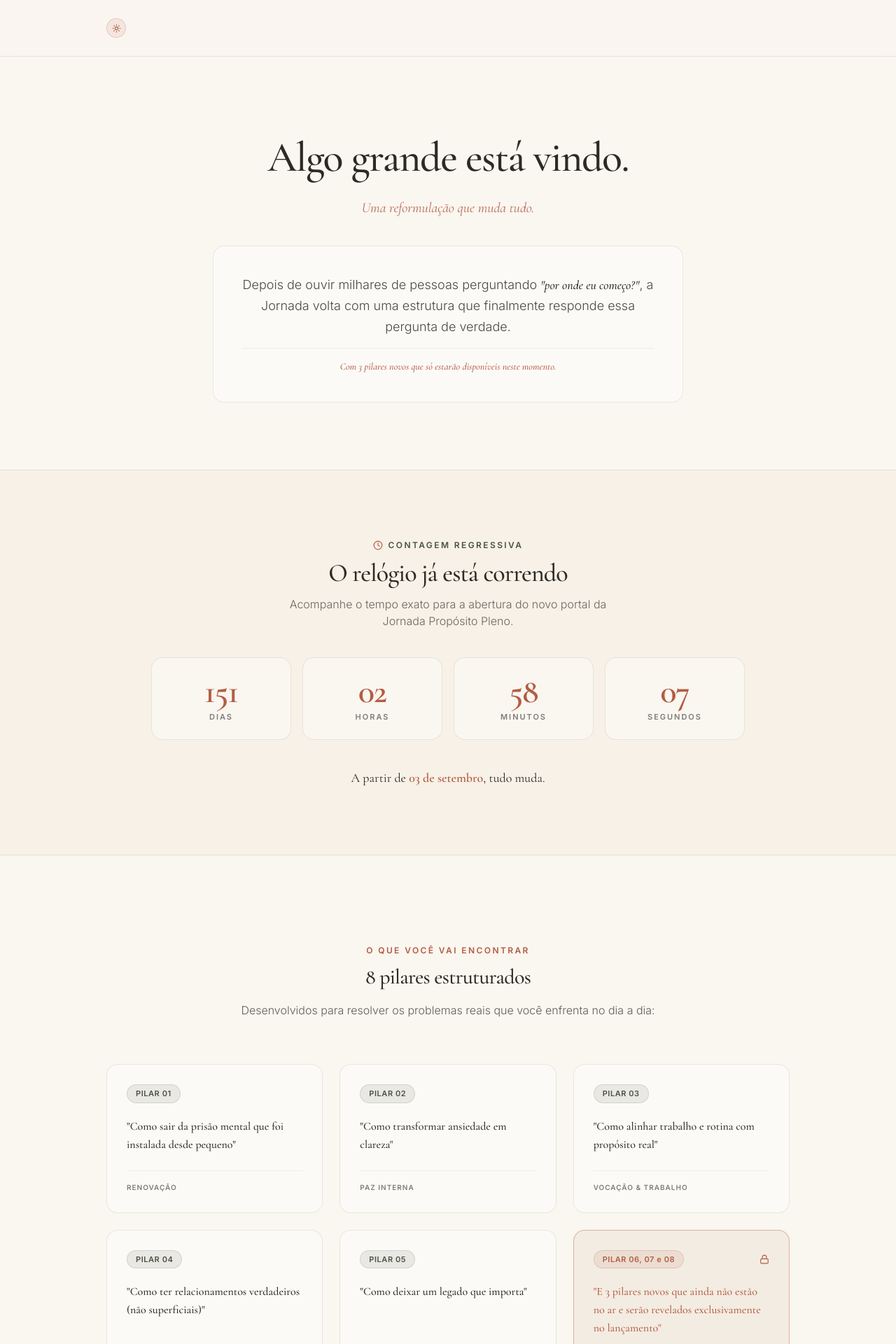
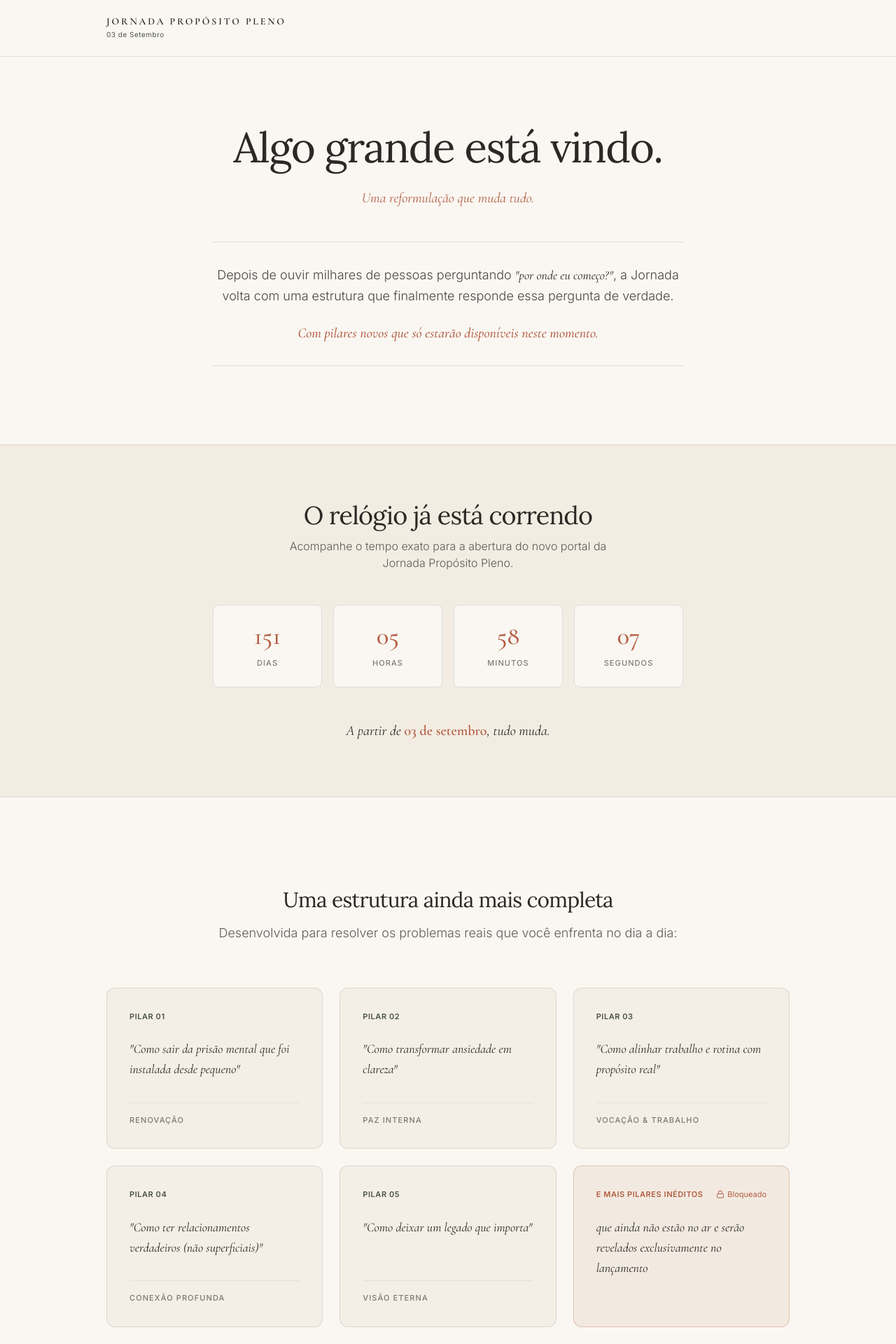
Before and after one commit to tiagoncosta/Jornada-Prop-sito-site-02, a React (Vite) app: page / in a window 1280 px wide. Shown: the top 1920 px of the page at 70% size. Built offline with nearby package versions, Linux system fonts and the light colour scheme.

Commit message:
feat: update app branding and countdown target
- Set locale to pt-BR and update metadata.
- Adjust countdown target to September 3, 2026.
- Refine design tokens and animation constants for better visual flow.

```diff
--- a/index.html
+++ b/index.html
@@ -1,9 +1,9 @@
 <!doctype html>
-<html lang="en">
+<html lang="pt-BR">
   <head>
     <meta charset="UTF-8" />
     <meta name="viewport" content="width=device-width, initial-scale=1.0" />
-    <title>My Google AI Studio App</title>
+    <title>Jornada Propósito Pleno • Pré-Lançamento</title>
   </head>
   <body>
     <div id="root"></div>
--- a/src/App.tsx
+++ b/src/App.tsx
@@ -5,21 +5,24 @@
 
 import React, { useState, useEffect } from 'react';
 import { motion } from 'motion/react';
-import {
-  Clock,
-  Sun,
-  Lock,
-  Compass,
-  Calendar
-} from 'lucide-react';
+import { Lock } from 'lucide-react';
 
-const Reveal = ({ children, delay = 0, className = "" }: { children: React.ReactNode; delay?: number; className?: string; key?: React.Key }) => {
+const Reveal = ({
+  children,
+  delay = 0,
+  className = ""
+}: {
+  children: React.ReactNode;
+  delay?: number;
+  className?: string;
+  key?: React.Key
+}) => {
   return (
     <motion.div
       initial={{ opacity: 0, y: 14 }}
       whileInView={{ opacity: 1, y: 0 }}
-      viewport={{ once: true, margin: "-60px" }}
-      transition={{ duration: 0.7, delay, ease: [0.16, 1, 0.3, 1] }}
+      viewport={{ once: true, margin: "-40px" }}
+      transition={{ duration: 0.6, delay, ease: [0.16, 1, 0.3, 1] }}
       className={className}
     >
       {children}
@@ -37,14 +40,9 @@ export default function App() {
 
   useEffect(() => {
     const calculateTimeLeft = () => {
+      // Target: 03 de setembro de 2026, 00:00 (Brasília UTC-3)
+      const target = new Date('2026-09-03T00:00:00-03:00');
       const now = new Date();
-      let year = now.getFullYear();
-      let target = new Date(year, 8, 3, 0, 0, 0); // September 3rd (Month index 8 = September)
-
-      if (now.getTime() > target.getTime()) {
-        target = new Date(year + 1, 8, 3, 0, 0, 0);
-      }
-
       const diff = target.getTime() - now.getTime();
 
       if (diff > 0) {
@@ -64,69 +62,67 @@ export default function App() {
   }, []);
 
   return (
-    <div className="min-h-screen bg-bg text-text selection:bg-accent/15 selection:text-text relative font-sans">
+    <div className="min-h-screen bg-bg text-text selection:bg-accent/15 selection:text-text font-sans flex flex-col justify-between">
 
-      {/* Header */}
-      <header className="fixed top-0 w-full z-50 bg-bg/90 backdrop-blur-sm border-b border-border">
+      {/* Navigation Header */}
+      <header className="fixed top-0 w-full z-50 bg-bg/95 border-b border-border">
         <div className="container mx-auto px-6 h-16 md:h-20 flex items-center justify-between max-w-5xl">
           <div className="flex items-center gap-3">
-            <div className="w-7 h-7 rounded-full bg-accent/10 border border-accent/20 flex items-center justify-center text-accent">
-              <Sun size={13} />
+            <div>
+              <span className="text-xs md:text-sm font-serif font-semibold tracking-[0.2em] text-text block leading-none uppercase">
+                Jornada Propósito Pleno
+              </span>
+              <span className="text-[10px] font-sans text-olive tracking-wider block mt-1">
+                03 de Setembro
+              </span>
             </div>
           </div>
         </div>
       </header>
 
-      {/* 1. Hero / Mistério */}
-      <section className="relative pt-36 pb-16 md:pt-48 md:pb-24">
-        <div className="container mx-auto px-6 text-center max-w-3xl">
-
-
+      <main className="flex-1">
+        {/* 1. Hero Section */}
+        <section className="pt-32 pb-20 md:pt-44 md:pb-28">
+          <div className="container mx-auto px-6 max-w-3xl text-center">
             <Reveal>
-            <h1 className="text-4xl md:text-6xl font-serif font-medium mb-6 leading-[1.12] text-text">
+              <h1 className="text-4xl md:text-6xl font-display font-normal text-text tracking-tight mb-6 leading-[1.15]">
                 Algo grande está vindo.
               </h1>
 
-            <p className="text-xl md:text-2.5xl font-serif italic text-accent/90 mb-10">
+              <p className="text-xl md:text-2.5xl font-serif italic text-accent mb-12">
                 Uma reformulação que muda tudo.
               </p>
             </Reveal>
 
-          <Reveal delay={0.15}>
-            <div className="bg-[#FCFAF7] border border-border p-8 md:p-10 rounded-2xl max-w-2xl mx-auto text-left md:text-center space-y-4">
-              <p className="text-base md:text-lg text-text/85 font-light leading-relaxed font-sans">
-                Depois de ouvir milhares de pessoas perguntando <span className="font-serif italic text-text font-medium">"por onde eu começo?"</span>, a Jornada volta com uma estrutura que finalmente responde essa pergunta de verdade.
+            <Reveal delay={0.1}>
+              <div className="space-y-6 text-base md:text-lg text-text/85 font-light leading-relaxed max-w-2xl mx-auto border-t border-b border-border py-8">
+                <p>
+                  Depois de ouvir milhares de pessoas perguntando <span className="font-serif italic font-normal text-text">"por onde eu começo?"</span>, a Jornada volta com uma estrutura que finalmente responde essa pergunta de verdade.
                 </p>
-
-              <div className="pt-4 border-t border-border/70 text-sm font-serif italic text-accent font-medium">
-                Com 3 pilares novos que só estarão disponíveis neste momento.
-              </div>
+                <p className="font-serif italic text-accent font-medium text-lg md:text-xl">
+                  Com pilares novos que só estarão disponíveis neste momento.
+                </p>
               </div>
             </Reveal>
-
           </div>
         </section>
 
-      {/* 2. Countdown Section (Visual Principal) */}
-      <section id="countdown" className="py-16 md:py-24 bg-beige-light border-y border-border">
-        <div className="container mx-auto px-6 max-w-4xl text-center">
+        {/* 2. Seção Contagem Regressiva */}
+        <section className="py-20 bg-beige-light border-y border-border">
+          <div className="container mx-auto px-6 max-w-3xl text-center">
             <Reveal>
-            <div className="inline-flex items-center gap-2 text-xs font-semibold uppercase tracking-[0.2em] text-olive mb-3">
-              <Clock size={14} className="text-accent" />
-              <span>Contagem Regressiva</span>
-            </div>
-
-            <h2 className="text-2.5xl md:text-4xl font-serif font-medium text-text mb-3">
+              <h2 className="text-2.5xl md:text-4xl font-display font-normal text-text mb-3">
                 O relógio já está correndo
               </h2>
-            <p className="text-text/70 text-sm md:text-base font-light max-w-lg mx-auto mb-10">
+
+              <p className="text-text/75 text-sm md:text-base font-light max-w-lg mx-auto mb-12">
                 Acompanhe o tempo exato para a abertura do novo portal da Jornada Propósito Pleno.
               </p>
             </Reveal>
 
             {/* Countdown Grid */}
-          <Reveal delay={0.15}>
-            <div className="grid grid-cols-2 sm:grid-cols-4 gap-4 max-w-2.5xl mx-auto mb-10">
+            <Reveal delay={0.1}>
+              <div className="grid grid-cols-2 sm:grid-cols-4 gap-3 md:gap-4 max-w-2xl mx-auto mb-12">
                 {[
                   { label: 'Dias', value: timeLeft.days },
                   { label: 'Horas', value: timeLeft.hours },
@@ -135,41 +131,37 @@ export default function App() {
                 ].map((item, idx) => (
                   <div
                     key={idx}
-                  className="bg-bg border border-border rounded-2xl p-6 flex flex-col items-center justify-center"
+                    className="bg-bg border border-border p-6 rounded-lg text-center"
                   >
-                  <div className="text-4xl md:text-5xl font-serif font-semibold text-accent mb-1 tracking-tight">
+                    <span className="block text-3xl md:text-4xl font-serif font-medium text-accent mb-1">
                       {String(item.value).padStart(2, '0')}
-                  </div>
-                  <div className="text-[11px] font-semibold uppercase tracking-[0.18em] text-text/60">
+                    </span>
+                    <span className="text-[11px] font-sans font-medium tracking-widest text-text/60 uppercase">
                       {item.label}
-                  </div>
+                    </span>
                   </div>
                 ))}
               </div>
             </Reveal>
 
-          <Reveal delay={0.25}>
-            <p className="text-base md:text-lg font-serif text-text">
-              A partir de <span className="text-accent font-semibold">03 de setembro</span>, tudo muda.
+            <Reveal delay={0.2}>
+              <p className="text-lg md:text-xl font-serif italic text-text">
+                A partir de <span className="text-accent font-semibold not-italic">03 de setembro</span>, tudo muda.
               </p>
             </Reveal>
           </div>
         </section>
 
-      {/* 3. Tease dos Pilares */}
-      <section className="py-20 md:py-32 bg-bg">
+        {/* 3. Seção O Que Você Vai Encontrar */}
+        <section className="py-24 md:py-32">
           <div className="container mx-auto px-6 max-w-5xl">
-
-          <div className="text-center max-w-2xl mx-auto mb-16">
+            <div className="max-w-2xl mx-auto text-center mb-16">
               <Reveal>
-              <p className="text-xs font-semibold uppercase tracking-[0.2em] text-accent mb-3">
-                O Que Você Vai Encontrar
-              </p>
-              <h2 className="text-3xl md:text-4.5xl font-serif font-medium text-text mb-4">
-                8 pilares estruturados
+                <h2 className="text-3xl md:text-4.5xl font-display font-normal text-text mb-4">
+                  Uma estrutura ainda mais completa
                 </h2>
-              <p className="text-text/75 text-base font-light leading-relaxed">
-                Desenvolvidos para resolver os problemas reais que você enfrenta no dia a dia:
+                <p className="text-text/75 text-base md:text-lg font-light">
+                  Desenvolvida para resolver os problemas reais que você enfrenta no dia a dia:
                 </p>
               </Reveal>
             </div>
@@ -177,143 +169,132 @@ export default function App() {
             <div className="grid grid-cols-1 md:grid-cols-2 lg:grid-cols-3 gap-6">
               {[
                 {
-                num: "01",
-                text: "Como sair da prisão mental que foi instalada desde pequeno",
-                tag: "Renovação"
+                  num: 'PILAR 01',
+                  quote: 'Como sair da prisão mental que foi instalada desde pequeno',
+                  tag: 'Renovação'
                 },
                 {
-                num: "02",
-                text: "Como transformar ansiedade em clareza",
-                tag: "Paz Interna"
+                  num: 'PILAR 02',
+                  quote: 'Como transformar ansiedade em clareza',
+                  tag: 'Paz Interna'
                 },
                 {
-                num: "03",
-                text: "Como alinhar trabalho e rotina com propósito real",
-                tag: "Vocação & Trabalho"
+                  num: 'PILAR 03',
+                  quote: 'Como alinhar trabalho e rotina com propósito real',
+                  tag: 'Vocação & Trabalho'
                 },
                 {
-                num: "04",
-                text: "Como ter relacionamentos verdadeiros (não superficiais)",
-                tag: "Conexão Profunda"
+                  num: 'PILAR 04',
+                  quote: 'Como ter relacionamentos verdadeiros (não superficiais)',
+                  tag: 'Conexão Profunda'
                 },
                 {
-                num: "05",
-                text: "Como deixar um legado que importa",
-                tag: "Visão Eterna"
+                  num: 'PILAR 05',
+                  quote: 'Como deixar um legado que importa',
+                  tag: 'Visão Eterna'
                 },
                 {
-                num: "06, 07 e 08",
-                text: "E 3 pilares novos que ainda não estão no ar e serão revelados exclusivamente no lançamento",
-                tag: "Inédito & Secreto",
-                highlight: true
+                  num: 'E mais pilares inéditos',
+                  quote: 'que ainda não estão no ar e serão revelados exclusivamente no lançamento',
+                  locked: true
                 }
-            ].map((card, i) => (
-              <Reveal key={i} delay={i * 0.08}>
+              ].map((item, idx) => (
+                <Reveal key={idx} delay={idx * 0.05}>
                   <div
-                  className={`p-7 rounded-2xl border h-full flex flex-col justify-between ${
-                    card.highlight
-                      ? 'bg-[#F3ECE2] border-accent/40'
-                      : 'bg-[#FCFAF7] border-border'
+                    className={`h-full p-8 rounded-xl border flex flex-col justify-between transition-colors ${
+                      item.locked
+                        ? 'bg-[#F2EAE0] border-accent/30 text-text'
+                        : 'bg-card border-border hover:border-text/20'
                     }`}
                   >
                     <div>
-                    <div className="flex items-center justify-between mb-5">
-                      <span className={`text-[11px] font-semibold tracking-wider px-3 py-1 rounded-full border ${
-                        card.highlight
-                          ? 'bg-accent/10 border-accent/20 text-accent'
-                          : 'bg-olive/10 border-olive/15 text-olive'
+                      <div className="flex items-center justify-between mb-6">
+                        <span className={`text-[11px] font-sans font-semibold tracking-wider uppercase ${
+                          item.locked ? 'text-accent' : 'text-olive'
                         }`}>
-                        PILAR {card.num}
+                          {item.num}
                         </span>
-                      {card.highlight && (
-                        <Lock size={14} className="text-accent" />
+
+                        {item.locked && (
+                          <span className="inline-flex items-center gap-1 text-[11px] font-sans text-accent">
+                            <Lock size={12} />
+                            <span>Bloqueado</span>
+                          </span>
                         )}
                       </div>
 
-                    <p className={`text-base font-serif font-medium leading-relaxed mb-6 ${
-                      card.highlight ? 'text-accent' : 'text-text'
-                    }`}>
-                      "{card.text}"
+                      <p className="text-base md:text-lg font-serif italic text-text leading-relaxed mb-8">
+                        {item.locked ? item.quote : `"${item.quote}"`}
                       </p>
                     </div>
 
-                  <div className="pt-4 border-t border-border/60 text-[10px] font-semibold uppercase tracking-widest text-text/60">
-                    {card.tag}
+                    {item.tag && (
+                      <div className="pt-4 border-t border-border/60 text-[11px] font-sans font-medium tracking-widest text-text/60 uppercase">
+                        {item.tag}
                       </div>
+                    )}
                   </div>
                 </Reveal>
               ))}
             </div>
-
           </div>
         </section>
 
-      {/* 5. Volte em 05 de Setembro (Lembrete do Lançamento) */}
-      <section className="py-20 md:py-28 bg-bg">
-        <div className="container mx-auto px-6 max-w-2xl">
+        {/* 4. Seção CTA de Agenda */}
+        <section id="cta" className="py-20 md:py-28 bg-beige-light border-y border-border">
+          <div className="container mx-auto px-6 max-w-xl text-center space-y-8">
             <Reveal>
-            <div className="bg-[#FCFAF7] border border-border rounded-3xl p-8 md:p-12 text-center space-y-4">
-              <div className="w-10 h-10 rounded-full bg-accent/10 border border-accent/20 flex items-center justify-center mx-auto text-accent">
-                <Calendar size={18} />
-              </div>
+              <span className="text-xs font-sans font-semibold tracking-[0.2em] text-accent uppercase block mb-3">
+                Anote em sua agenda
+              </span>
 
-              <p className="text-xs font-semibold uppercase tracking-[0.2em] text-accent">
-                Anote em sua agenda
-              </p>
-
-              <h2 className="text-3xl md:text-4xl font-serif font-medium text-text">
+              <h2 className="text-3xl md:text-4xl font-display font-normal text-text mb-4">
                 Volte em 03 de setembro
               </h2>
 
-              <p className="text-text/75 text-sm md:text-base font-light leading-relaxed max-w-md mx-auto">
+              <p className="text-text/80 text-base md:text-lg font-light leading-relaxed">
                 As portas para o novo portal oficial serão abertas para todos nesta data.
               </p>
-            </div>
             </Reveal>
           </div>
         </section>
 
-      {/* 6. Frase de Fechamento */}
-      <section className="py-20 md:py-28 bg-beige-light border-t border-border text-center">
-        <div className="container mx-auto px-6 max-w-2.5xl">
+        {/* 5. Seção de Fechamento */}
+        <section className="py-24 md:py-32 text-center">
+          <div className="container mx-auto px-6 max-w-2xl">
             <Reveal>
-            <div className="w-10 h-10 rounded-full bg-accent/10 border border-accent/20 flex items-center justify-center mx-auto mb-6 text-accent">
-              <Compass size={20} />
-            </div>
+              <blockquote className="text-2xl md:text-3.5xl font-display font-normal text-text leading-snug italic mb-8">
+                "A Jornada não é pra todo mundo. Mas se você sente que nasceu pra algo maior... essa é a hora."
+              </blockquote>
 
-            <p className="text-xl md:text-3xl font-serif font-medium text-text leading-relaxed italic mb-8">
-              "A Jornada não é pra todo mundo. Mas se você sente que nasceu pra algo maior... essa é a hora."
-            </p>
-
-            <div className="space-y-0.5">
-              <span className="text-sm font-serif font-semibold text-text block">
+              <div className="space-y-1">
+                <span className="text-base font-serif font-semibold text-text block">
                   Guilherme Koichi
                 </span>
-              <span className="text-[10px] uppercase font-semibold tracking-widest text-olive font-sans block">
+                <span className="text-xs font-sans text-olive tracking-wider block">
                   Jornada Propósito Pleno
                 </span>
               </div>
             </Reveal>
           </div>
         </section>
+      </main>
 
-      {/* Footer */}
-      <footer className="py-10 border-t border-border bg-[#F5EFE6]">
-        <div className="container mx-auto px-6 max-w-5xl">
-          <div className="flex flex-col md:flex-row justify-between items-center gap-4">
-            <div className="text-center md:text-left">
-              <span className="text-sm font-serif font-semibold tracking-wider text-text block">
-                JORNADA PROPÓSITO PLENO
+      {/* Rodapé */}
+      <footer className="py-10 border-t border-border bg-beige-light">
+        <div className="container mx-auto px-6 max-w-5xl flex flex-col sm:flex-row items-center justify-between gap-4 text-center sm:text-left">
+          <div>
+            <span className="text-xs font-serif font-semibold tracking-widest text-text uppercase block">
+              Jornada Propósito Pleno
             </span>
-              <span className="text-[10px] text-text/60 font-sans">
+            <span className="text-[11px] font-sans text-text/60 block mt-0.5">
               Acompanhamento e clareza para a sua caminhada.
             </span>
           </div>
 
-            <div className="text-[10px] font-semibold uppercase tracking-widest text-text/50 text-center md:text-right">
-              &copy; {new Date().getFullYear()} Jornada Propósito Pleno • Todos os direitos reservados
-            </div>
-          </div>
+          <p className="text-[11px] font-sans text-text/50">
+            &copy; 2026 Jornada Propósito Pleno • Todos os direitos reservados
+          </p>
         </div>
       </footer>
 
--- a/src/index.css
+++ b/src/index.css
@@ -6,33 +6,24 @@
   --font-display: "Lora", ui-serif, Georgia, serif;
   --font-serif: "Cormorant Garamond", ui-serif, Georgia, serif;
 
-  --color-bg: #FAF6F0;               /* Peaceful luxury morning cream/sand */
-  --color-text: #2D2A26;             /* Cozy natural wood charcoal - beautiful readability */
-  --color-accent: #B35D43;           /* Earthy terracotta clay - represents humanity, heart, pottery */
-  --color-accent-light: #C87D65;     /* Soft warm terracotta halo */
-  --color-muted: #F3ECE2;            /* Clean organic linen paper card bg */
-  --color-gold: #D29A46;             /* Quiet sunlight gold */
-  --color-border: rgba(45, 42, 38, 0.09); /* Pure linen threads borders */
-  --color-beige-light: #F7F1E7;      /* Serene soft intermediate light sand */
-  --color-olive: #4A5343;            /* Morning sanctuary forest sage green - peace and grounding */
-}
-
-@layer utilities {
-  .bg-glow-warm {
-    background: radial-gradient(circle at 50% 50%, rgba(210, 154, 70, 0.15) 0%, transparent 70%);
-  }
-  .bg-glow-clay {
-    background: radial-gradient(circle at 50% 50%, rgba(179, 93, 67, 0.08) 0%, transparent 70%);
-  }
+  --color-bg: #FAF7F2;               /* Peaceful luxury warm linen cream */
+  --color-text: #2B2825;             /* Deep warm charcoal wood */
+  --color-accent: #B35D43;           /* Earthy terracotta clay */
+  --color-accent-hover: #9E4F37;     /* Deeper terracotta */
+  --color-card: #F4EFE6;             /* Clean organic linen paper card bg */
+  --color-border: rgba(43, 40, 37, 0.12); /* Crisp hairline border */
+  --color-border-subtle: rgba(43, 40, 37, 0.06);
+  --color-beige-light: #F3ECE2;      /* Warm soft intermediate tone */
+  --color-olive: #4A5343;            /* Sanctuary forest sage green */
 }
 
 @layer base {
+  html {
+    scroll-behavior: smooth;
+  }
+
   body {
-    @apply font-sans bg-bg text-text scroll-smooth antialiased;
-    background-image:
-      radial-gradient(at 0% 0%, rgba(74, 83, 67, 0.07) 0px, transparent 50%),
-      radial-gradient(at 100% 100%, rgba(210, 154, 70, 0.08) 0px, transparent 50%);
-    background-attachment: fixed;
+    @apply font-sans bg-bg text-text antialiased;
   }
 
   h1, h2, h3, .display {
```
Lines whose indentation alone changed are shown as unchanged.
